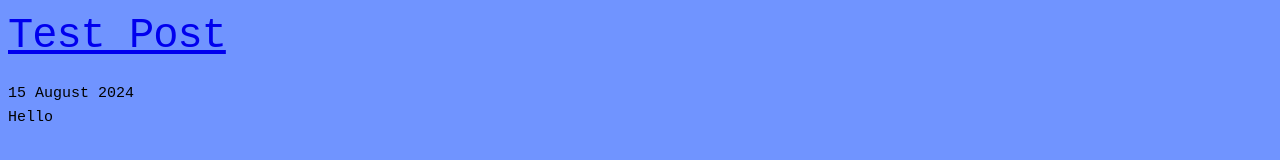
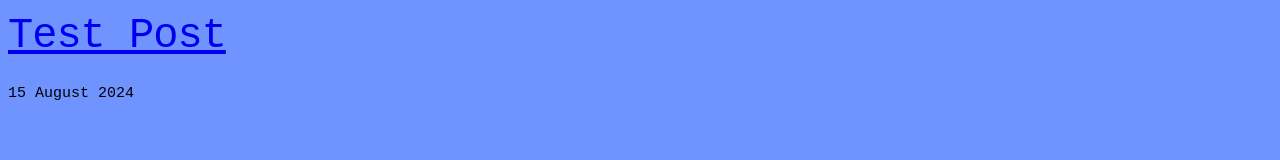
Before and after one commit to LinearDigressions/customtheme, a Jekyll site: the page built from index.md, in a window 1280 px wide. Shown: the part 482-642 px from the top of the page. Built offline with Jekyll 4.4.1, drawn with Linux system fonts in a browser that asks for light colours.

Commit message:
Update home

```diff
--- a/_layouts/home.html
+++ b/_layouts/home.html
@@ -12,6 +12,5 @@ layout: base
     </a>
   </h2>
   <time datetime="{{ post.date | date: "%Y-%m-%d" }}">{{ post.date | date_to_long_string }}</time>
-  {{ post.content }}
 </article>
 {% endfor %}
```
